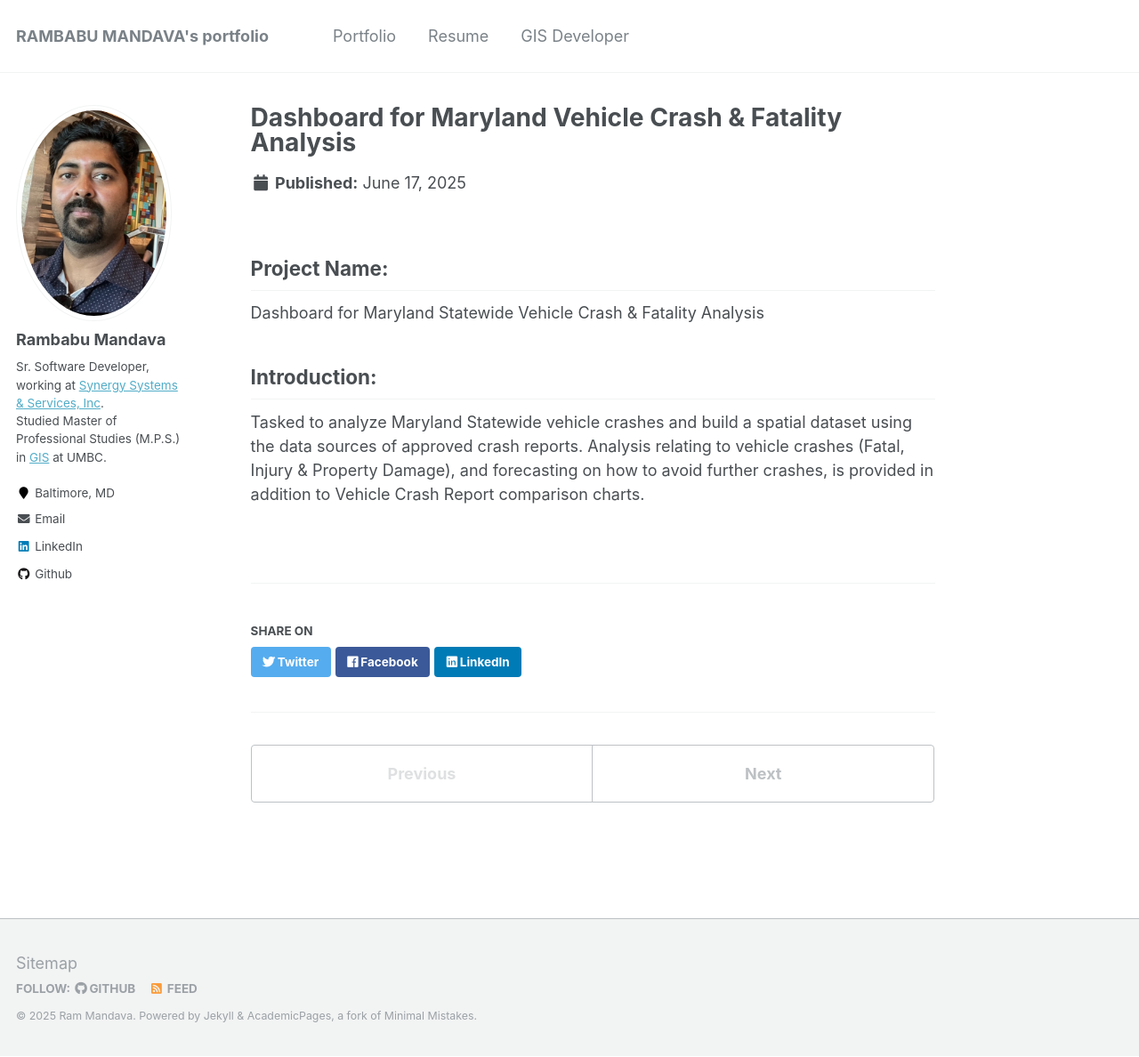
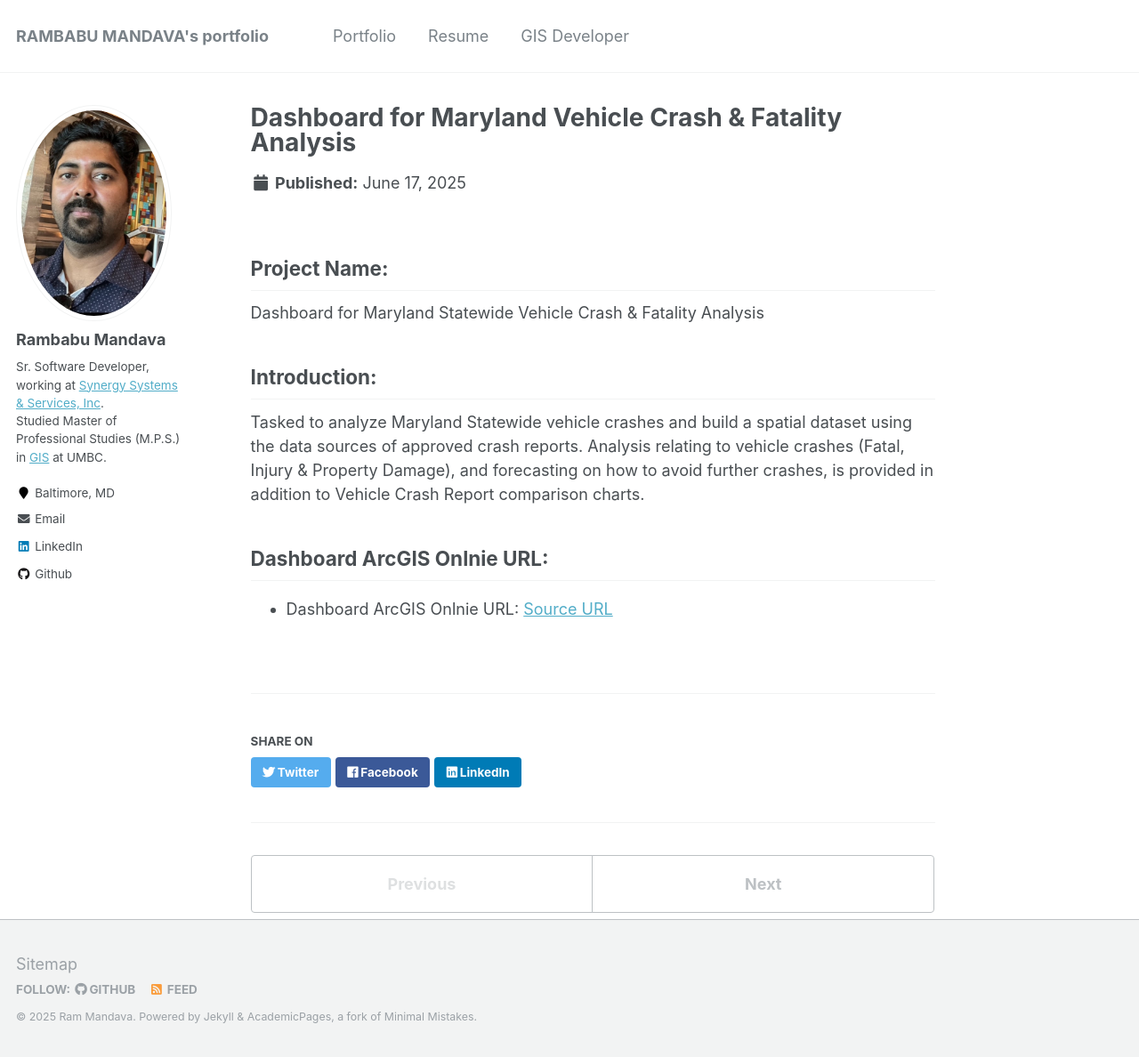
Before and after one commit to mandavaram/mandavaram.github.io, a Jekyll site: the page built from _portfolio/CrashData_Dashboard_ArcGISOnline.md, in a window 1280 px wide and 1188 px high. Shown: the whole window at 89% size. Built offline with Jekyll 4.4.1, drawn with Linux system fonts in a browser that asks for light colours.

Commit message:
Update CrashData_Dashboard_ArcGISOnline.md

```diff
--- a/_portfolio/CrashData_Dashboard_ArcGISOnline.md
+++ b/_portfolio/CrashData_Dashboard_ArcGISOnline.md
@@ -11,3 +11,7 @@ Dashboard for Maryland Statewide Vehicle Crash & Fatality Analysis
 Tasked to analyze Maryland Statewide vehicle crashes and build a spatial dataset using the data sources of approved crash
 reports. Analysis relating to vehicle crashes (Fatal, Injury & Property Damage), and forecasting on how to avoid further
 crashes, is provided in addition to Vehicle Crash Report comparison charts.
+
+## Dashboard ArcGIS Onlnie URL:
+
+ - Dashboard ArcGIS Onlnie URL: <a href="[https://data.cityofchicago.org/Public-Safety/Crimes-2001-to-present/ijzp-q8t2](https://sss-inc.maps.arcgis.com/apps/dashboards/0d9e80bf3570491fb2a8b1ccaceada1f)">Source URL</a>
```
